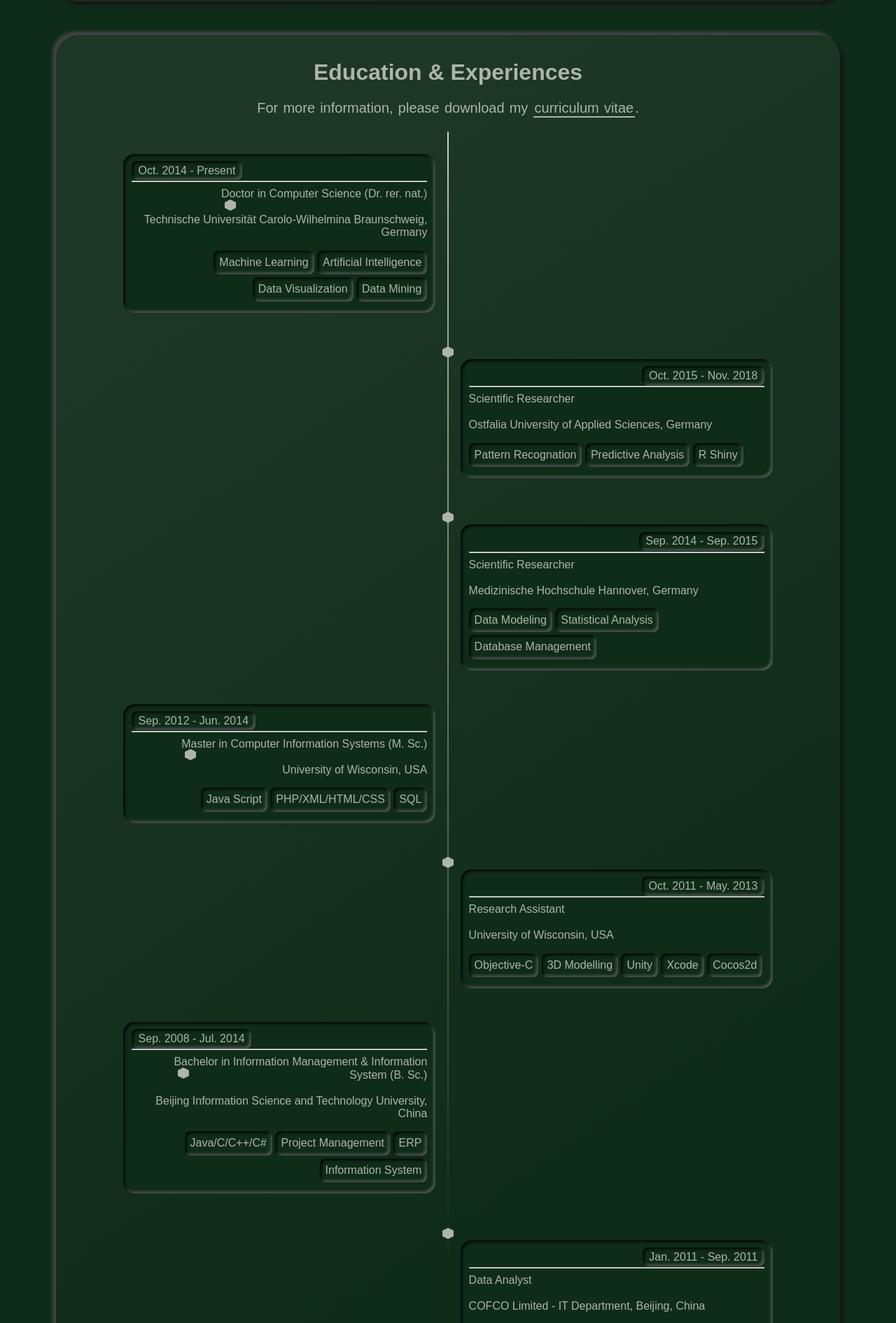
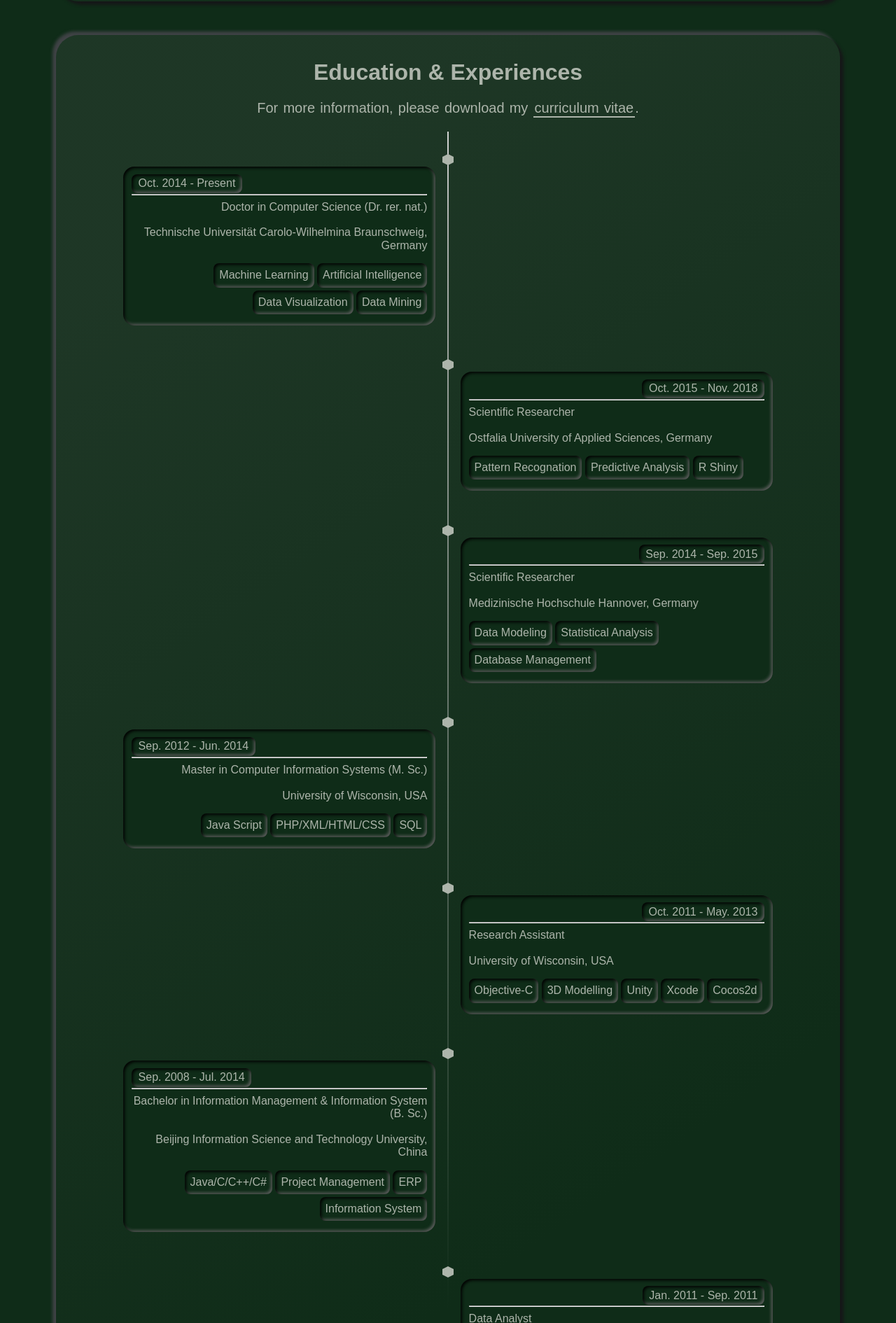
Before and after one commit to xkortum/xkortum.github.io, a Jekyll site: the page built from index.html, in a window 1280 px wide. Shown: the part 2502-4392 px from the top of the page at 70% size. Built offline with Jekyll 4.4.1, drawn with Linux system fonts in a browser that asks for light colours; some web fonts are replaced.

Commit message:
Update section-timeline.html

```diff
--- a/_includes/section-timeline.html
+++ b/_includes/section-timeline.html
@@ -12,15 +12,15 @@
       {% if event.timeline-side == 'left' %}
         <li>
           <div class="direction-l">
+            <div class="flag-wrapper">
+              <span class="hexagon"></span>
+            </div>
             <div class="desc neumorphism-card" data-aos="zoom-in-right">
-              <span class="time-wrapper" data-aos="zoom-in-right">
+              <span class="time-wrapper" data-aos="zoom-in-left">
                 <span class="time neumorphism-card">{{event.date}}</span>
               </span>
               <br>
               <hr>
-              <div class="flag-wrapper">
-                <span class="hexagon"></span>
-              </div>
               {{event.subtitle}}
               <br><br>
               <a href="{{event.title-url}}" target="_blank" rel="noreferrer">
@@ -46,7 +46,7 @@
               <span class="hexagon"></span>
             </div>
             <div class="desc neumorphism-card" data-aos="zoom-in-left">
-              <span class="time-wrapper" data-aos="zoom-in-left">
+              <span class="time-wrapper" data-aos="zoom-in-right">
                 <span class="time neumorphism-card">{{event.date}}</span>
               </span>
               <br>
```
